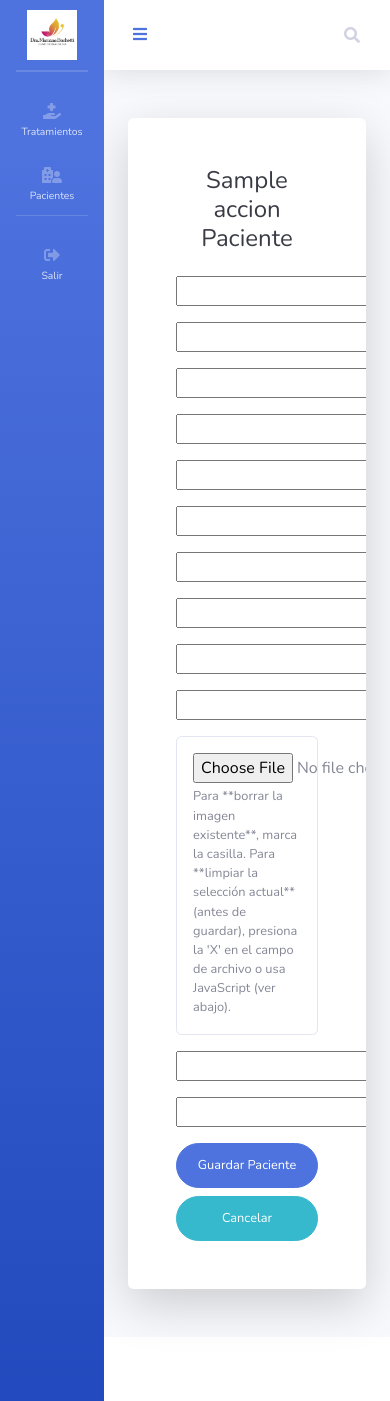
After one commit to baroam0/esteticabarbetti, a Django app: template templates/pacientes/crear_paciente.html in a window 390 px wide. The commit adds this page. Run offline with Django 3.2, Linux system fonts and the light colour scheme; the template is opened without the code that fills it: most values are stand-ins (such as "Sample title", 1, 10 or a date in 2020); form fields are guessed from the names that the template uses; some libraries are stand-ins or nearby versions.

Commit message:
Agrego pacientes

```diff
--- a/pacientes/admin.py
+++ b/pacientes/admin.py
@@ -1,5 +1,5 @@
+
 from django.contrib import admin
-
 from .models import Paciente
 
 admin.site.register(Paciente)
--- a/pacientes/urls.py
+++ b/pacientes/urls.py
@@ -6,6 +6,6 @@ from . import views
 urlpatterns = [
     path('lista', views.listar_pacientes, name='listar_pacientes'),
     path('buscar', views.buscar_pacientes, name='buscar_pacientes'),
-    #path('crear/', views.crear_usuario, name='crear_paciente'),
-    #path('editar/<int:user_id>/', views.editar_usuario, name='editar_paciente'),
+    path('crear/', views.crear_paciente, name='crear_pacientes'),
+    path('editar/<int:pk>', views.editar_paciente, name='editar_paciente'),
 ]
--- a/templates/base.html
+++ b/templates/base.html
@@ -78,8 +78,9 @@
 
             <li class="nav-item">
                 <a class="nav-link" href="/pacientes/lista">
-                    <i class="fas fa-fw fa-hand-holding-medical"></i>
+                    <i class="fas fa-fw fa-hospital-user"></i>
                     <span>Pacientes</span>
+
                 </a>
             </li>
 
--- /dev/null
+++ b/templates/pacientes/crear_paciente.html
@@ -0,0 +1,142 @@
+{% extends 'base.html' %}
+
+{% block content %}
+        <div class="card o-hidden border-0 shadow-lg my-5">
+            <div class="card-body p-0">
+                <!-- Nested Row within Card Body -->
+                <div class="row">
+
+                    <div class="col-lg-12">
+                        <div class="p-5">
+                            <div class="text-center">
+                                <h1 class="h4 text-gray-900 mb-4">{{accion}} Paciente</h1>
+                            </div>
+                            <form class="user" method="POST"> {% csrf_token %}
+                                <div class="form-group row">
+                                    <div class="col-sm-12 mb-6 mb-sm-0">
+                                        {{form.nombre}}
+                                    </div>
+                                </div>
+                                <div class="form-group row">
+                                    <div class="col-sm-12 mb-6 mb-sm-0">
+                                        {{form.numerodocumento}}
+                                    </div>
+                                </div>
+
+                                <div class="form-group row">
+                                    <div class="col-sm-12 mb-6 mb-sm-0">
+                                        {{form.sexo}}
+                                    </div>
+                                </div>
+
+                                <div class="form-group row">
+                                    <div class="col-sm-12 mb-6 mb-sm-0">
+                                            {{form.domicilio}}
+                                    </div>
+                                </div>
+
+                                <div class="form-group row">
+                                    <div class="col-sm-12 mb-6 mb-sm-0">
+                                            {{form.fechanacimiento}}
+                                    </div>
+                                </div>
+
+                                <div class="form-group row">
+                                    <div class="col-sm-12 mb-6 mb-sm-0">
+                                            {{form.estadocivil}}
+                                    </div>
+                                </div>
+
+                                <div class="form-group row">
+                                    <div class="col-sm-12 mb-6 mb-sm-0">
+                                            {{form.telefono}}
+                                    </div>
+                                </div>
+
+                                <div class="form-group row">
+                                    <div class="col-sm-12 mb-6 mb-sm-0">
+                                            {{form.obrasocial}}
+                                    </div>
+                                </div>
+
+                                <div class="form-group row">
+                                    <div class="col-sm-12 mb-6 mb-sm-0">
+                                            {{form.correoelectronico}}
+                                    </div>
+                                </div>
+
+                                <div class="form-group row">
+                                    <div class="col-sm-12 mb-6 mb-sm-0">
+                                        {{form.notas}}
+                                    </div>
+                                </div>
+
+                                <div class="form-group row">
+                                    <div class="col-sm-12 mb-6 mb-sm-0">
+                                        <div class="p-3 border rounded">
+                                            {{ form.foto }}
+                                            <small class="form-text text-muted">
+                                                Para **borrar la imagen existente**, marca la casilla. Para **limpiar la selección actual** (antes de guardar), presiona la 'X' en el campo de archivo o usa JavaScript (ver abajo).
+                                            </small>
+                                        </div>
+
+                                        {% if form.foto.value %}
+                                            <div class="mt-2">{{ form.foto.value }} <label>{{ form.foto.label_tag }}</label></div>
+                                        {% endif %}
+                                    </div>
+                                </div>
+
+                                <div class="form-group row">
+                                        <div class="col-sm-12 mb-6 mb-sm-0">
+                                            {{form.aviso}}
+                                    </div>
+                                </div>
+
+                                <div class="form-group row">
+                                    <div class="col-sm-12 mb-6 mb-sm-0">
+                                        {{form.proximoturno}}
+                                    </div>
+                                </div>
+
+
+                                <button type="submit" class="btn btn-primary btn-user btn-block">
+                                    Guardar Paciente
+                                </button>
+
+                                <button type="button" class="btn btn-info btn-user btn-block" onclick="Volver()">
+                                    Cancelar
+                                </button>
+                            </form>
+
+                        </div>
+                    </div>
+                </div>
+            </div>
+        </div>
+
+{%endblock%}
+
+{%block js%}
+
+<script>
+    function Volver() {
+        window.location.replace("/pacientes/lista");
+    }
+
+
+    document.addEventListener('DOMContentLoaded', function() {
+        const inputFoto = document.querySelector('#id_foto');
+        const botonLimpiar = document.getElementById('limpiarFoto');
+
+        if (botonLimpiar && inputFoto) {
+            botonLimpiar.addEventListener('click', function() {
+                inputFoto.value = '';
+                alert('Selección de imagen actual limpiada. Presiona "Guardar" para confirmar o selecciona una nueva.');
+            });
+        }
+    });
+
+
+</script>
+
+{%endblock%}
--- a/templates/pacientes/lista_pacientes.html
+++ b/templates/pacientes/lista_pacientes.html
@@ -37,7 +37,7 @@
                         <i class="fas fa-search"></i>
                     </button>
 
-                    <button type="button" class="btn btn-primary btn-circle" title="Nuevo Banco!" onclick="location.href='/pacientes/crear'">
+                    <button type="button" class="btn btn-primary btn-circle" title="Nuevo Banco!" onclick="location.href='/pacientes/crear/'">
                         <i class="fas fa-plus"></i>
                     </button>
                 </div>
```
Also changed, not shown: pacientes/forms.py (+26 -11 lines), pacientes/views.py (+36 -1 lines).
